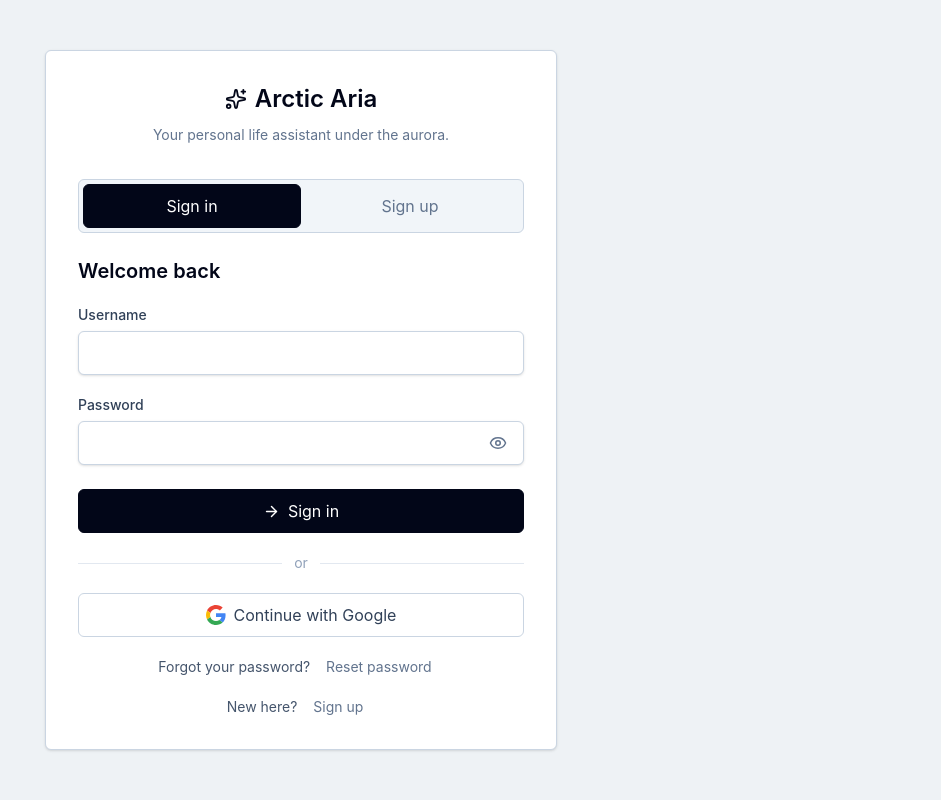
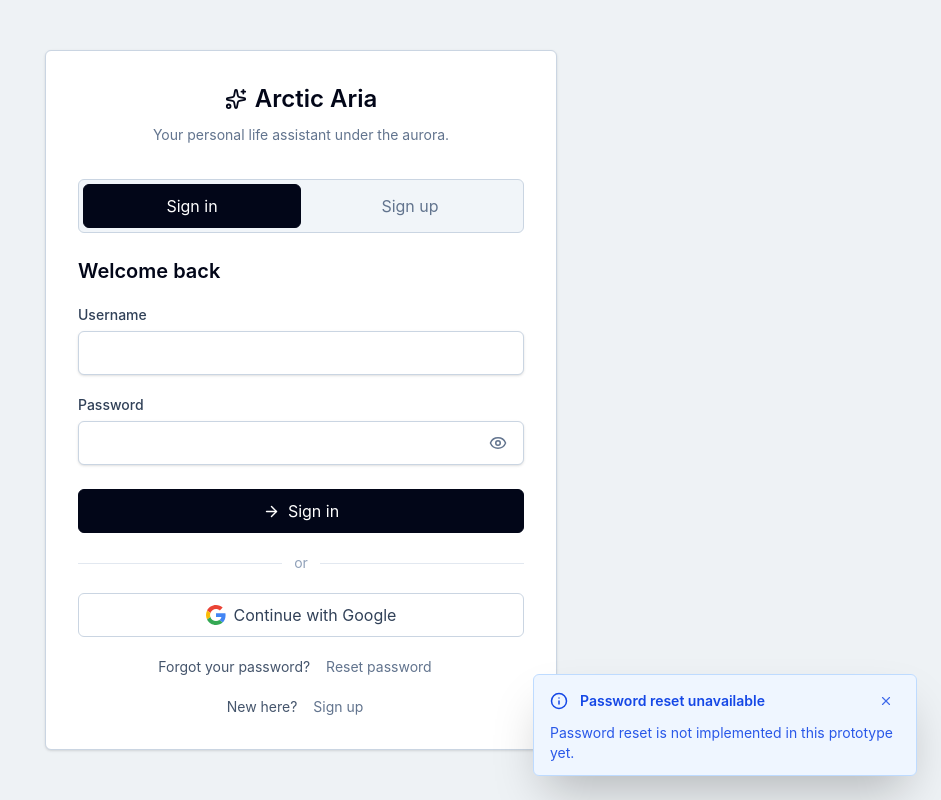
Before and after one commit to purinliang/arctic-aria, a Next.js app in the folder apps/web/: page / in a window 1280 px wide. Both pictures are taken after a click on the button "Reset password". Shown: the whole page, without its empty margins (339-1280 px from the left). Built offline with nearby package versions, Linux system fonts and the light colour scheme; no server answers.

Commit message:
fix(agent): use shared auth notifications

```diff
--- a/apps/web/src/app/globals.css
+++ b/apps/web/src/app/globals.css
@@ -52,3 +52,43 @@ input:focus-visible {
   outline: 2px solid #2563eb;
   outline-offset: 2px;
 }
+
+.aa-notification-toast {
+  animation: aa-notification-pop 180ms ease-out both;
+  transform-origin: bottom center;
+}
+
+.aa-notification-toast[data-dismissing="true"] {
+  animation: aa-notification-fade 220ms ease-in both;
+}
+
+@keyframes aa-notification-pop {
+  from {
+    opacity: 0;
+    transform: translateY(16px) scale(0.98);
+  }
+
+  to {
+    opacity: 1;
+    transform: translateY(0) scale(1);
+  }
+}
+
+@keyframes aa-notification-fade {
+  from {
+    opacity: 1;
+    transform: translateY(0) scale(1);
+  }
+
+  to {
+    opacity: 0;
+    transform: translateY(-8px) scale(0.98);
+  }
+}
+
+@media (prefers-reduced-motion: reduce) {
+  .aa-notification-toast,
+  .aa-notification-toast[data-dismissing="true"] {
+    animation: none;
+  }
+}
--- a/apps/web/src/components/notification.tsx
+++ b/apps/web/src/components/notification.tsx
@@ -1,51 +1,98 @@
-import { AlertCircle, X } from "lucide-react";
-import { useCallback, useEffect, useState } from "react";
+import { AlertCircle, CheckCircle2, Info, X } from "lucide-react";
+import { useCallback, useEffect, useRef, useState } from "react";
+import { toneClass, type Tone } from "./color";
 import { cx } from "./utils";
+
+const maxVisibleNotifications = 3;
+const dismissAnimationMs = 220;
 
 export type NotificationItem = {
   id: number;
-  tone: "error" | "info";
+  tone: "error" | "info" | "success";
   title: string;
   message: string;
+  dismissing?: boolean;
 };
 
 export function useNotifications() {
   const [notifications, setNotifications] = useState<NotificationItem[]>([]);
+  const nextNotificationId = useRef(0);
 
   const dismissNotification = useCallback((notificationId: number) => {
     setNotifications((current) =>
-      current.filter((notification) => notification.id !== notificationId),
+      current.map((notification) =>
+        notification.id === notificationId
+          ? { ...notification, dismissing: true }
+          : notification,
+      ),
     );
+
+    window.setTimeout(() => {
+      setNotifications((current) =>
+        current.filter((notification) => notification.id !== notificationId),
+      );
+    }, dismissAnimationMs);
   }, []);
 
-  const showErrorNotification = useCallback(
-    (message: string, title = "Action failed") => {
-      setNotifications((current) => [
-        ...current.slice(-2),
-        {
-          id: Date.now(),
-          tone: "error",
-          title,
-          message,
-        },
-      ]);
+  const showNotification = useCallback(
+    (tone: NotificationItem["tone"], message: string, title: string) => {
+      const notification: NotificationItem = {
+        id: Date.now() * 1000 + nextNotificationId.current,
+        tone,
+        title,
+        message,
+      };
+
+      nextNotificationId.current += 1;
+
+      setNotifications((current) => {
+        const next = [...current, notification];
+        let overflowCount =
+          next.filter((item) => !item.dismissing).length -
+          maxVisibleNotifications;
+
+        if (overflowCount <= 0) {
+          return next;
+        }
+
+        return next.map((item) => {
+          if (item.dismissing || overflowCount <= 0) {
+            return item;
+          }
+
+          overflowCount -= 1;
+          return { ...item, dismissing: true };
+        });
+      });
+
+      window.setTimeout(() => {
+        setNotifications((current) =>
+          current.filter((notification) => !notification.dismissing),
+        );
+      }, dismissAnimationMs);
     },
     [],
   );
 
+  const showErrorNotification = useCallback(
+    (message: string, title = "Action failed") => {
+      showNotification("error", message, title);
+    },
+    [showNotification],
+  );
+
   const showInfoNotification = useCallback(
     (message: string, title = "Not available yet") => {
-      setNotifications((current) => [
-        ...current.slice(-2),
-        {
-          id: Date.now(),
-          tone: "info",
-          title,
-          message,
-        },
-      ]);
+      showNotification("info", message, title);
     },
-    [],
+    [showNotification],
+  );
+
+  const showSuccessNotification = useCallback(
+    (message: string, title = "Done") => {
+      showNotification("success", message, title);
+    },
+    [showNotification],
   );
 
   return {
@@ -53,6 +100,7 @@ export function useNotifications() {
     dismissNotification,
     showErrorNotification,
     showInfoNotification,
+    showSuccessNotification,
   };
 }
 
@@ -97,65 +145,47 @@ function NotificationToast({
   onDismiss: (notificationId: number) => void;
 }) {
   useEffect(() => {
+    if (notification.dismissing) {
+      return;
+    }
+
     const timeoutId = window.setTimeout(() => {
       onDismiss(notification.id);
     }, 6000);
 
     return () => window.clearTimeout(timeoutId);
-  }, [notification.id, onDismiss]);
+  }, [notification.dismissing, notification.id, onDismiss]);
+
+  const Icon =
+    notification.tone === "success"
+      ? CheckCircle2
+      : notification.tone === "info"
+        ? Info
+        : AlertCircle;
 
   return (
     <section
+      data-dismissing={notification.dismissing ? "true" : "false"}
       className={cx(
-        "grid grid-cols-[auto_1fr_auto] gap-3 rounded-md border px-4 py-3 shadow-2xl",
-        notification.tone === "error"
-          ? darkMode
-            ? "border-red-400/40 bg-red-950 text-red-50"
-            : "border-red-200 bg-red-50 text-red-900"
-          : darkMode
-            ? "border-blue-400/40 bg-blue-950 text-blue-50"
-            : "border-blue-200 bg-blue-50 text-blue-900",
+        "aa-notification-toast grid grid-cols-[auto_1fr_auto] gap-x-3 gap-y-2 rounded-md border px-4 py-3 shadow-2xl",
+        toneClass(darkMode, notificationTone(notification.tone)),
       )}
       role="status"
     >
-      <AlertCircle
-        className={
-          notification.tone === "error"
-            ? darkMode
-              ? "text-red-200"
-              : "text-red-600"
-            : darkMode
-              ? "text-blue-200"
-              : "text-blue-600"
-        }
+      <Icon
+        className="self-center"
         size={18}
         aria-hidden="true"
       />
-      <div className="min-w-0">
-        <h2 className="text-sm font-semibold">{notification.title}</h2>
-        <p
-          className={cx(
-            "mt-1 text-sm leading-5",
-            notification.tone === "error"
-              ? darkMode
-                ? "text-red-100"
-                : "text-red-800"
-              : darkMode
-                ? "text-blue-100"
-                : "text-blue-800",
-          )}
-        >
-          {notification.message}
-        </p>
-      </div>
+      <h2 className="min-w-0 self-center text-sm font-semibold">
+        {notification.title}
+      </h2>
       <button
         className={cx(
           "flex h-7 w-7 items-center justify-center rounded-md transition",
           darkMode
-            ? "text-white/80 hover:bg-white/10"
-            : notification.tone === "error"
-              ? "text-red-700 hover:bg-red-100"
-              : "text-blue-700 hover:bg-blue-100",
+            ? "text-current opacity-80 hover:bg-white/10 hover:opacity-100"
+            : "text-current opacity-80 hover:bg-black/5 hover:opacity-100",
         )}
         type="button"
         aria-label="Dismiss notification"
@@ -163,6 +193,25 @@ function NotificationToast({
       >
         <X size={14} aria-hidden="true" />
       </button>
+      <p
+        className={cx(
+          "col-span-3 text-sm leading-5 opacity-90",
+        )}
+      >
+        {notification.message}
+      </p>
     </section>
   );
 }
+
+function notificationTone(tone: NotificationItem["tone"]): Tone {
+  if (tone === "success") {
+    return "emerald";
+  }
+
+  if (tone === "info") {
+    return "blue";
+  }
+
+  return "red";
+}
--- a/apps/web/src/features/auth/components/AuthGate.tsx
+++ b/apps/web/src/features/auth/components/AuthGate.tsx
@@ -3,6 +3,7 @@
 import { LoaderCircle, Sparkles } from "lucide-react";
 import { useEffect, useState, useTransition } from "react";
 import { AppShell } from "@/app-shell/AppShell";
+import { NotificationStack, useNotifications } from "@/components/notification";
 import { SupportingText } from "@/components/text";
 import { getCurrentUser, loginUser, logoutUser, registerUser } from "../actions";
 import type { AuthUser } from "../server/auth-service";
@@ -38,11 +39,16 @@ export function AuthGate() {
   const [mode, setMode] = useState<AuthMode>("login");
   const [registerInput, setRegisterInput] = useState<RegisterInput>(emptyRegister);
   const [loginInput, setLoginInput] = useState<LoginInput>(emptyLogin);
-  const [submitMessage, setSubmitMessage] = useState<string | null>(null);
-  const [submitError, setSubmitError] = useState<string | null>(null);
   const [serverErrors, setServerErrors] = useState<AuthFieldErrors>({});
   const [submitAttempted, setSubmitAttempted] = useState(false);
   const [isPending, startTransition] = useTransition();
+  const {
+    notifications,
+    dismissNotification,
+    showErrorNotification,
+    showInfoNotification,
+    showSuccessNotification,
+  } = useNotifications();
 
   useEffect(() => {
     let active = true;
@@ -96,6 +102,7 @@ export function AuthGate() {
       <AppShell
         currentUser={currentUser}
         logoutPending={isPending}
+        notifications={notifications}
         onLogout={() => {
           startTransition(async () => {
             await logoutUser();
@@ -103,6 +110,9 @@ export function AuthGate() {
             resetSubmitState(true);
           });
         }}
+        onNotificationDismiss={dismissNotification}
+        showErrorNotification={showErrorNotification}
+        showInfoNotification={showInfoNotification}
       />
     );
   }
@@ -119,8 +129,6 @@ export function AuthGate() {
   const activeErrors = { ...typingErrors, ...submitErrors, ...serverErrors };
 
   function resetSubmitState(resetAttempt = false) {
-    setSubmitMessage(null);
-    setSubmitError(null);
     setServerErrors({});
 
     if (resetAttempt) {
@@ -156,7 +164,10 @@ export function AuthGate() {
         : validateLoginSubmit(loginInput);
 
     if (hasAuthErrors(fieldErrors)) {
-      setSubmitError("Please fix the highlighted fields.");
+      showErrorNotification(
+        "Please fix the highlighted fields.",
+        "Check the form",
+      );
       return;
     }
 
@@ -167,27 +178,45 @@ export function AuthGate() {
           : await loginUser(loginInput);
 
       if (!result.ok) {
-        setSubmitError(result.message);
         setServerErrors(result.fieldErrors ?? {});
+        showErrorNotification(
+          result.message,
+          mode === "register" ? "Sign up failed" : "Sign in failed",
+        );
         console.warn("[auth-ui]", `${mode}_failed`, {
           fields: result.fieldErrors ? Object.keys(result.fieldErrors) : [],
         });
         return;
       }
 
-      setSubmitMessage(result.message);
+      showSuccessNotification(
+        result.message,
+        mode === "register" ? "Account created" : "Signed in",
+      );
       console.info("[auth-ui]", `${mode}_success`, {
         displayName: result.displayName,
       });
 
-      window.setTimeout(() => {
-        setSubmitMessage(null);
       setCurrentUser(result.user);
-      }, 2000);
     });
   }
 
+  function showGooglePlaceholder() {
+    showInfoNotification(
+      "Google sign-in is not implemented in this prototype yet.",
+      "Google sign-in unavailable",
+    );
+  }
+
+  function showPasswordResetPlaceholder() {
+    showInfoNotification(
+      "Password reset is not implemented in this prototype yet.",
+      "Password reset unavailable",
+    );
+  }
+
   return (
+    <>
       <AuthForm
         mode={mode}
         registerInput={registerInput}
@@ -196,12 +225,18 @@ export function AuthGate() {
         disabled={isPending || hasAuthErrors(activeErrors)}
         pending={isPending}
         submitAttempted={submitAttempted}
-      submitMessage={submitMessage}
-      submitError={submitError}
         onModeChange={switchMode}
         onRegisterChange={updateRegister}
         onLoginChange={updateLogin}
         onSubmit={handleSubmit}
+        onGoogleLogin={showGooglePlaceholder}
+        onPasswordReset={showPasswordResetPlaceholder}
       />
+      <NotificationStack
+        notifications={notifications}
+        darkMode={false}
+        onDismiss={dismissNotification}
+      />
+    </>
   );
 }
```
Also changed, not shown: apps/web/src/app-shell/AppShell.tsx (+13 -8 lines), apps/web/src/app/not-found.tsx (added, +24 -0 lines), apps/web/src/features/auth/components/AuthForm.tsx (+7 -18 lines), 4 other files (tests, documents, lock files or other folders). Lines whose indentation alone changed are shown as unchanged.
